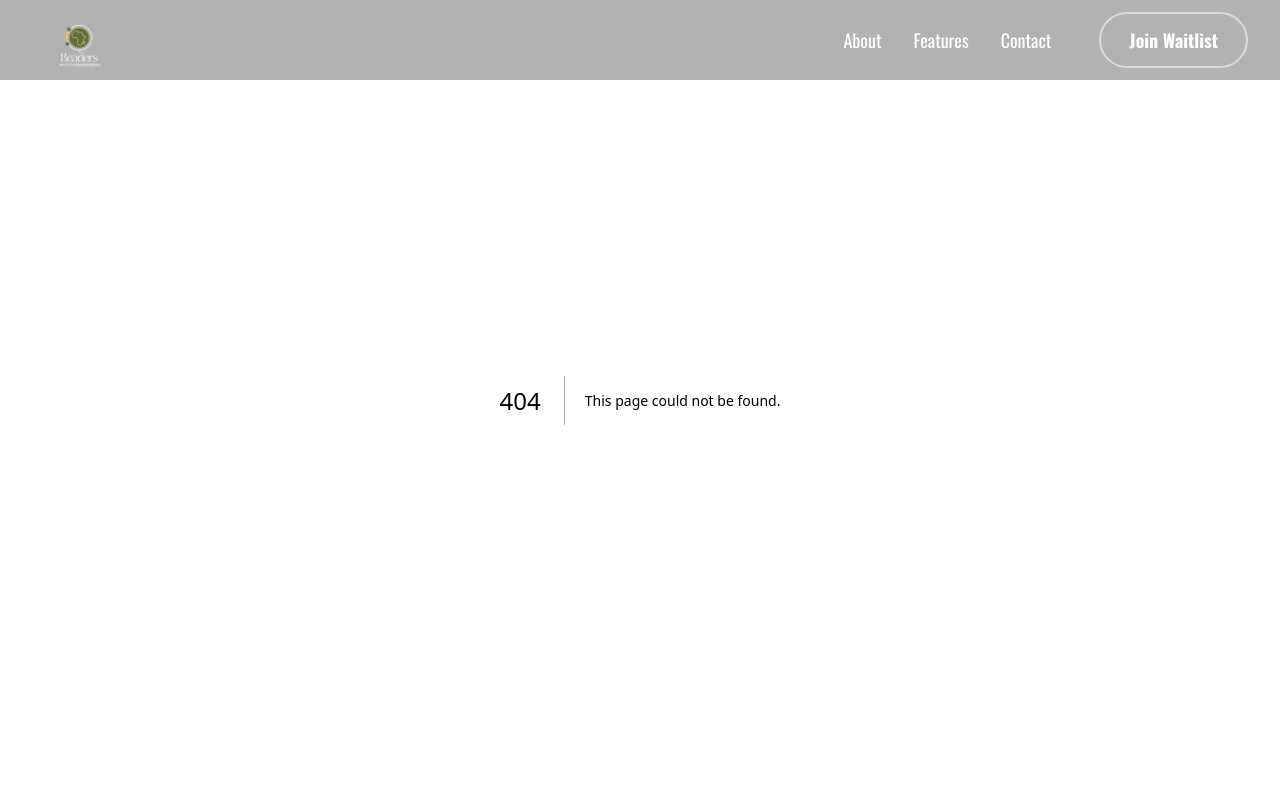
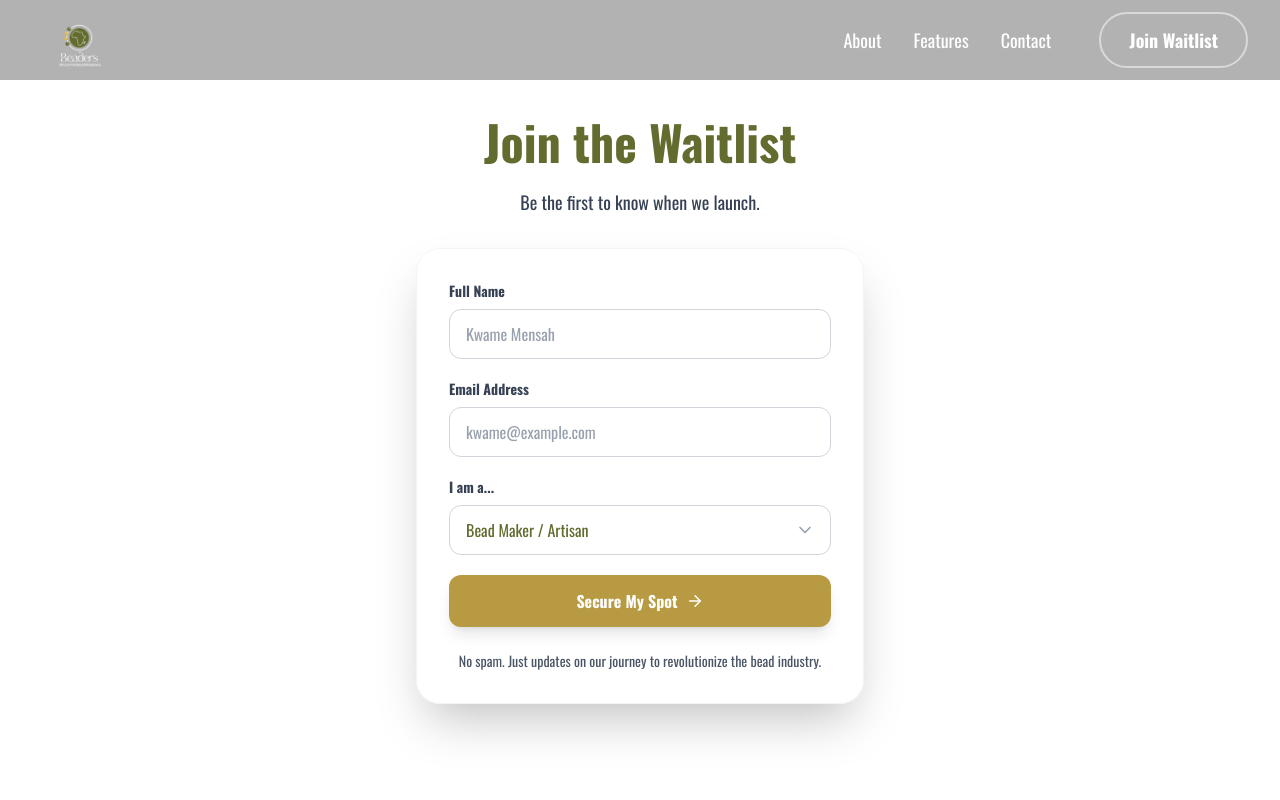
Before and after one commit to Gbolahan007/beaders, a Next.js app: page /waitlist in a window 1280 px wide. Before the commit this address had no page. Shown: the top 800 px of the page. Built offline with nearby package versions, Linux system fonts and the light colour scheme.

Commit message:
updated ststas

```diff
--- a/app/components/ui/Header.tsx
+++ b/app/components/ui/Header.tsx
@@ -46,7 +46,7 @@ const Header = () => {
               ))}
 
               <Link
-                href="#waitlist"
+                href="waitlist"
                 className="ml-4 bg-transparent border-2 border-white/50 text-white px-7 py-3 rounded-full font-semibold text-lg hover:bg-white/20 transition-all duration-300 transform hover:scale-105"
               >
                 Join Waitlist
@@ -105,7 +105,7 @@ const Header = () => {
             </Link>
           ))}
           <Link
-            href="#waitlist"
+            href="waitlist"
             onClick={() => setIsMenuOpen(false)}
             className="w-full bg-[#636b2f] text-white py-4 px-8 rounded-full text-lg font-semibold hover:bg-[#4a5223] transition-colors duration-200 mt-8 text-center block"
           >
--- a/app/components/ui/ImpactStats.tsx
+++ b/app/components/ui/ImpactStats.tsx
@@ -83,7 +83,7 @@ const ImpactStats = () => {
             statsData.forEach((stat, i) => {
               // Only count numeric values (skip "Featured" and "₦7M")
               const numericValue = parseInt(stat.value.replace(/\D/g, ""), 10);
-              if (!isNaN(numericValue) && stat.value !== "₦7M") {
+              if (!isNaN(numericValue) && !stat.value.includes("M")) {
                 gsap.to(
                   {},
                   {
--- a/app/components/ui/ServicesPage.tsx
+++ b/app/components/ui/ServicesPage.tsx
@@ -137,7 +137,7 @@ export function ServicesPage() {
 
                     {/* Overlay on hover */}
                     <div
-                      className={`absolute inset-0 bg-gradient-to-t from-[#636b2f]/20 to-transparent opacity-0 transition-opacity duration-300 ${
+                      className={`absolute inset-0 bg-linear-to-t from-[#636b2f]/20 to-transparent opacity-0 transition-opacity duration-300 ${
                         isHovered ? "opacity-100" : ""
                       }`}
                     />
--- a/app/contact/page.tsx
+++ b/app/contact/page.tsx
@@ -176,7 +176,7 @@ export default function ContactPage() {
               {/* Email */}
               <div ref={addContactInfo} className="flex items-start gap-4">
                 <div
-                  className="rounded-full p-4 flex-shrink-0"
+                  className="rounded-full p-4 shrink-0"
                   style={{ backgroundColor: "#d9b753" }}
                 >
                   <Mail className="w-6 h-6" style={{ color: "#636b2f" }} />
@@ -208,7 +208,7 @@ export default function ContactPage() {
               {/* Phone */}
               <div ref={addContactInfo} className="flex items-start gap-4">
                 <div
-                  className="rounded-full p-4 flex-shrink-0"
+                  className="rounded-full p-4 shrink-0"
                   style={{ backgroundColor: "#d9b753" }}
                 >
                   <Phone className="w-6 h-6" style={{ color: "#636b2f" }} />
@@ -239,7 +239,7 @@ export default function ContactPage() {
               {/* Visit */}
               <div ref={addContactInfo} className="flex items-start gap-4">
                 <div
-                  className="rounded-full p-4 flex-shrink-0"
+                  className="rounded-full p-4 shrink-0"
                   style={{ backgroundColor: "#d9b753" }}
                 >
                   <MapPin className="w-6 h-6" style={{ color: "#636b2f" }} />
--- a/app/features/page.tsx
+++ b/app/features/page.tsx
@@ -1,21 +1,89 @@
-import React from "react";
+"use client";
+
+import React, { useRef, useEffect } from "react";
 import FeaturesGrid from "../components/ui/FeaturesGrid";
+import { gsap } from "gsap";
+import { SplitText } from "gsap/SplitText";
+
+gsap.registerPlugin(SplitText);
 
 export default function PlatformFeatures() {
+  const sectionRef = useRef(null);
+  const titleRef = useRef(null);
+  const subtitleRef = useRef(null);
+  const gridRef = useRef<HTMLDivElement | null>(null);
+
+  useEffect(() => {
+    const ctx = gsap.context(() => {
+      const tl = gsap.timeline();
+
+      // Split title into chars
+      const split = new SplitText(titleRef.current, { type: "words,chars" });
+      tl.from(split.chars, {
+        opacity: 0,
+        y: 80,
+        rotateX: -90,
+        stagger: 0.02,
+        duration: 1,
+        ease: "back.out(1.7)",
+      });
+
+      // Subtitle animation
+      tl.from(
+        subtitleRef.current,
+        {
+          opacity: 0,
+          y: 40,
+          duration: 1,
+          ease: "power3.out",
+        },
+        "-=0.7"
+      );
+
+      // Features grid stagger animation
+      const items = gridRef.current?.querySelectorAll(".feature-item");
+      if (items) {
+        tl.from(
+          items,
+          {
+            opacity: 0,
+            y: 50,
+            stagger: 0.15,
+            duration: 0.8,
+            ease: "power2.out",
+          },
+          "-=0.5"
+        );
+      }
+    }, sectionRef);
+
+    return () => ctx.revert();
+  }, []);
+
   return (
-    <div className="bg-[#636b2f]">
+    <div ref={sectionRef} className="bg-[#636b2f]">
       <div className="container mx-auto px-6 py-24 flex flex-col items-center justify-center">
         <div className="text-center space-y-8 max-w-5xl">
-          <h1 className="text-6xl md:text-7xl lg:text-8xl font-bold text-white tracking-tight">
+          <h1
+            ref={titleRef}
+            className="text-6xl md:text-7xl lg:text-8xl font-bold text-white tracking-tight"
+          >
             Platform Features
           </h1>
 
-          <p className="text-xl md:text-2xl lg:text-3xl text-white/90 font-light">
+          <p
+            ref={subtitleRef}
+            className="text-xl md:text-2xl lg:text-3xl text-white/90 font-light"
+          >
             Everything you need to thrive in the bead economy.
           </p>
         </div>
       </div>
-      <FeaturesGrid />
+
+      {/* Pass the ref to the grid wrapper */}
+      <div>
+        <FeaturesGrid />
+      </div>
     </div>
   );
 }
--- /dev/null
+++ b/app/waitlist/page.tsx
@@ -0,0 +1,98 @@
+"use client";
+
+import { ArrowRight, ChevronDown } from "lucide-react";
+
+export default function WaitlistForm() {
+  const PRIMARY_COLOR = "#636b2f"; // Dark moss green
+  const ACCENT_COLOR = "#d9b753"; // Bright gold/ochre
+
+  return (
+    <div className="min-h-screen flex items-center justify-center p-4 py-28 relative overflow-hidden">
+      {/* Decorative elements */}
+
+      <div className="max-w-md w-full relative z-10">
+        {/* Header */}
+        <div className="text-center mb-8">
+          <h1
+            className="text-5xl font-bold mb-4 leading-tight"
+            style={{ color: PRIMARY_COLOR }}
+          >
+            Join the Waitlist
+          </h1>
+          <p className="text-lg text-gray-700">
+            Be the first to know when we launch.
+          </p>
+        </div>
+
+        {/* Form */}
+        <div className="bg-white/90 backdrop-blur-md rounded-3xl shadow-2xl p-8 border border-gray-100">
+          <form className="space-y-5">
+            {/* Full Name */}
+            <div>
+              <label className="block text-sm font-semibold text-gray-700 mb-2">
+                Full Name
+              </label>
+              <input
+                type="text"
+                placeholder="Kwame Mensah"
+                className={`w-full px-4 py-3 bg-white border border-gray-300 rounded-xl text-gray-900 placeholder-gray-400 focus:outline-none focus:ring-2 focus:ring-[${ACCENT_COLOR}] focus:border-transparent transition-all`}
+              />
+            </div>
+
+            {/* Email */}
+            <div>
+              <label className="block text-sm font-semibold text-gray-700 mb-2">
+                Email Address
+              </label>
+              <input
+                type="email"
+                placeholder="kwame@example.com"
+                className={`w-full px-4 py-3 bg-white border border-gray-300 rounded-xl text-gray-900 placeholder-gray-400 focus:outline-none focus:ring-2 focus:ring-[${ACCENT_COLOR}] focus:border-transparent transition-all`}
+              />
+            </div>
+
+            {/* Role Select */}
+            <div>
+              <label className="block text-sm font-semibold text-gray-700 mb-2">
+                I am a...
+              </label>
+              <div className="relative">
+                <select className="w-full px-4 py-3 bg-white border border-gray-300 rounded-xl text-[#636b2f] appearance-none cursor-pointer focus:outline-none focus:ring-2 focus:ring-[#d9b753] focus:border-transparent transition-all">
+                  <option value="" disabled>
+                    Select your role
+                  </option>
+                  <option value="bead-maker">Bead Maker / Artisan</option>
+                  <option value="bead-lover">Bead Lover / Buyer</option>
+                  <option value="material-supplier">Material Supplier</option>
+                </select>
+
+                <ChevronDown
+                  className="absolute right-4 top-1/2 -translate-y-1/2 text-gray-400 pointer-events-none"
+                  size={20}
+                />
+              </div>
+            </div>
+
+            {/* Submit Button */}
+            <button
+              type="button"
+              className={`w-full font-semibold py-3.5 px-6 rounded-xl text-white transition-all duration-200 shadow-lg hover:shadow-xl hover:scale-[1.02] flex items-center justify-center gap-2 bg-[#b89a42]`}
+            >
+              Secure My Spot
+              <ArrowRight
+                size={18}
+                className="group-hover:translate-x-1 transition-transform"
+              />
+            </button>
+          </form>
+
+          {/* Footer */}
+          <p className="text-center text-sm text-gray-600 mt-6">
+            No spam. Just updates on our journey to revolutionize the bead
+            industry.
+          </p>
+        </div>
+      </div>
+    </div>
+  );
+}
```
